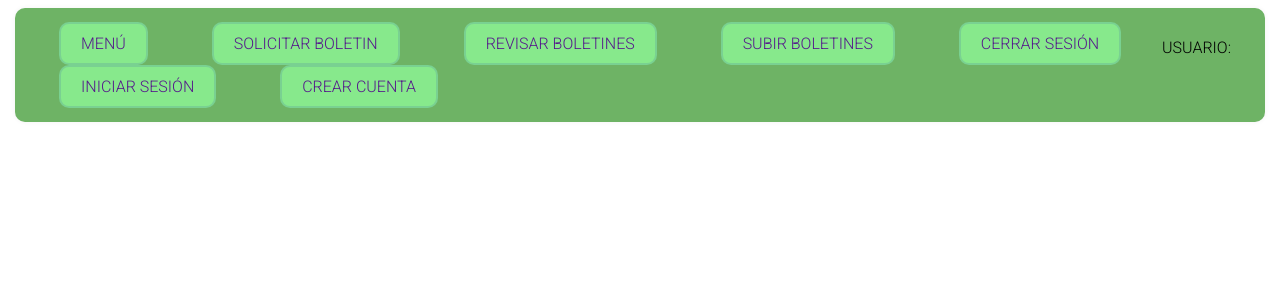
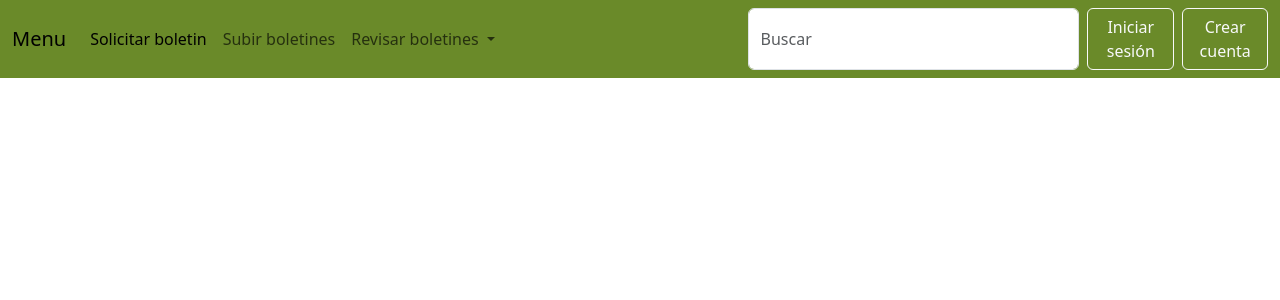
Before and after one commit to Mappo1562/GRUPO21-2025-PROYINF, a Django app: page /index/ in a window 1280 px wide. Shown: the top 300 px of the page. Run offline with Django 5.2, Linux system fonts and the light colour scheme.

Commit message:
actualizacion

```diff
--- a/proyecto/proyectogrupo08/proyectogrupo08/forms.py
+++ b/Proyecto/proyectogrupo08/forms.py
@@ -2,11 +2,16 @@ from django import forms
 from django.contrib.auth.forms import UserCreationForm
 from django.contrib.auth.models import User
 
+class RegistroForm(UserCreationForm):
+    class Meta:
+        model = User
+        fields = ['username', 'password1', 'password2']
 
 class NewRegister(UserCreationForm):
     class Meta(UserCreationForm.Meta):
         model = User
         fields = ['username','password1','password2']
+
 
     def __init__(self,*args,**kwargs):
         super().__init__(*args, **kwargs)
--- a/proyecto/proyectogrupo08/proyectogrupo08/settings.py
+++ b/Proyecto/proyectogrupo08/settings.py
@@ -125,3 +125,5 @@ STATIC_URL = 'static/'
 # https://docs.djangoproject.com/en/5.1/ref/settings/#default-auto-field
 
 DEFAULT_AUTO_FIELD = 'django.db.models.BigAutoField'
+
+LOGIN_REDIRECT_URL = 'index'
--- /dev/null
+++ b/Proyecto/proyectogrupo08/templates/barra.html
@@ -0,0 +1,109 @@
+{% load static %}
+<!DOCTYPE html>
+<html lang="es">
+    <head>
+        <meta charset="UTF-8">
+        <meta name="viewport" content="width=device-width, initial-scale=1.0">
+        <title>Mi Página</title>
+
+        <!-- Bootstrap CSS -->
+        <link href="https://cdn.jsdelivr.net/npm/bootstrap@5.3.0/dist/css/bootstrap.min.css" rel="stylesheet">
+
+        <!-- Google Fonts -->
+        <link href="https://fonts.googleapis.com/css2?family=Roboto:wght@300&display=swap" rel="stylesheet">
+
+        <style>
+            :root {
+            --primary-color: #49631c;
+            --secondary-color: #c7c2ab;
+            --text-color: #000000;
+            --hover-color: #ffffff;
+            --menu-bg: #6a8a29;
+            }
+            * {
+                text-decoration: none;
+            }
+            .p1 {
+                font-family: 'Roboto', sans-serif;
+            }
+            #barra {
+                display: flex;
+                justify-content: space-between;
+                align-items: center;
+                margin: 7px;
+                padding: 14px;
+                list-style: none;
+                text-transform: uppercase;
+                background: #49631c;
+                border-radius: 10px;
+                box-shadow: 0 0 5px 0 #f2f2f2;
+                color: #f2f2f2;
+            }
+            .menu-items {
+                display: flex;
+                gap: 30px;
+            }
+            .auth-items {
+                display: flex;
+                gap: 30px;
+            }
+            a:hover {
+                color: var(--hover-color);
+            }
+        </style>
+    </head>
+
+    <body>
+        <!-- Bootstrap Navbar -->
+        <nav class="navbar navbar-expand-lg" style="background-color: var(--menu-bg);">
+            <div class="container-fluid">
+                <a class="navbar-brand" href="#">Menu</a>
+                <button class="navbar-toggler" type="button" data-bs-toggle="collapse" data-bs-target="#navbarSupportedContent" aria-controls="navbarSupportedContent" aria-expanded="false" aria-label="Toggle navigation">
+                    <span class="navbar-toggler-icon"></span>
+                </button>
+                <div class="collapse navbar-collapse" id="navbarSupportedContent">
+                    <ul class="navbar-nav me-auto mb-2 mb-lg-0">
+                        <li class="nav-item">
+                            <a class="nav-link active " aria-current="page" href="#">Solicitar boletin</a>
+                        </li>
+                        <li class="nav-item">
+                            <a class="nav-link " href="#">Subir boletines</a>
+                        </li>
+                        <li class="nav-item dropdown">
+                            <a class="nav-link dropdown-toggle " href="#" role="button" data-bs-toggle="dropdown" aria-expanded="false">
+                                Revisar boletines
+                            </a>
+                            <ul class="dropdown-menu">
+                                <li><a class="dropdown-item" href="#">Action</a></li>
+                                <li><a class="dropdown-item" href="#">Another action</a></li>
+                                <li><hr class="dropdown-divider"></li>
+                                <li><a class="dropdown-item" href="#">Something else here</a></li>
+                            </ul>
+                        </li>
+                    </ul>
+                    <form class="d-flex" role="search">
+                        <input class="form-control me-2" type="search" placeholder="Buscar" aria-label="Buscar">
+                        {% if user.is_authenticated %}
+                            <p id="usuario" class="p1 me-3">Usuario: <b>{{ user.username }}</b></p>
+                            <a href="{% url 'logout' %}" class="btn btn-outline">Cerrar sesión</a>
+                        {% else %}
+                            <a href="{% url 'login' %}" class="btn btn-outline-light me-2">Iniciar sesión</a>
+                            <a href="{% url 'Register' %}" class="btn btn-outline-light">Crear cuenta</a>
+                        {% endif %}
+                    </form>
+                </div>
+            </div>
+        </nav>
+
+        {% if messages %}
+            <ul>
+                {% for message in messages %}
+                    <li>{{ message }}</li>
+                {% endfor %}
+            </ul>
+        {% endif %}
+
+        <!-- Bootstrap JS -->
+        <script src="https://cdn.jsdelivr.net/npm/bootstrap@5.3.0/dist/js/bootstrap.bundle.min.js"></script>
+    </body>
+</html>
--- a/proyecto/proyectogrupo08/proyectogrupo08/templates/barra.html
+++ b/Proyecto/proyectogrupo08/templates/login.html
@@ -30,6 +30,7 @@
                 border:2px solid rgba(3, 0, 187, 0.1);
                 padding: 10px 20px;
                 border-radius: 10px;
+                font-family: 'Roboto', sans-serif;
             }
             .salchipapa:hover{
                 border: solid white;
--- a/proyecto/proyectogrupo08/proyectogrupo08/urls.py
+++ b/Proyecto/proyectogrupo08/urls.py
@@ -16,7 +16,7 @@ Including another URLconf
 """
 from django.contrib import admin
 from django.urls import path
-from proyectogrupo08.views import hola,index
+from proyectogrupo08.views import hola,index,registro_view
 from django.contrib.auth.views import LoginView,LogoutView
 from . import views
 
@@ -24,5 +24,8 @@ urlpatterns = [
     path('admin/', admin.site.urls),
     path('saludo/', hola, name="saludo"),
     path('index/',index, name="index"),
+    path('Register/',registro_view, name="Register"),
+    path('logout/', LogoutView.as_view(next_page='index'), name='logout'),
+    path('login/', LoginView.as_view(template_name='login.html'), name='login'),
 
 ]
--- /dev/null
+++ b/Proyecto/proyectogrupo08/views.py
@@ -0,0 +1,50 @@
+from django.http import HttpResponse
+from django.shortcuts import render, redirect
+from django.contrib.auth import login as auth_login , logout
+from .forms import NewRegister, RegistroForm
+from django.contrib.auth.models import User
+from django.core.exceptions import ValidationError
+from django.contrib import messages
+
+def hola(request):
+    return HttpResponse("HOLA MUNDO!")
+
+def index(request):
+    return render(request,'index.html')
+
+def registro_view(request):
+    if request.method == 'POST':
+        username = request.POST['username']
+        password = request.POST['password']
+        confirm_password = request.POST['confirm_password']
+
+        if password != confirm_password:
+            # Manejar el error de contraseñas no coincidentes
+            error_message = "Las contraseñas no coinciden."
+            return render(request, 'Register.html', {'error_message': error_message})
+
+        # Guardar el usuario
+        usuario = User.objects.create_user(username=username, password=password)
+
+        auth_login(request, usuario)  # Autenticar al usuario automáticamente
+
+        return redirect('index')  # Redirigir a la página de inicio
+
+    return render(request, 'Register.html')
+
+def logout_view(request):
+    logout(request)
+    messages.success(request, 'Has cerrado sesión correctamente.')
+    return redirect('index')
+
+def login(request):
+    if request.method == "POST":
+        form = NewRegister(request.POST)
+        if form.is_valid():
+            form.save()
+            return redirect('login')
+        else:
+            form = NewRegister()
+
+
+    return render(request,'registration/register.html',{'form':NewRegister})
--- a/proyecto/proyectogrupo08/proyectogrupo08/views.py
+++ /dev/null
@@ -1,20 +0,0 @@
-from django.http import HttpResponse
-from django.shortcuts import render, redirect
-from .forms import NewRegister
-
-def hola(request):
-    return HttpResponse("HOLA MUNDO!")
-
-def index(request):
-    return render(request,'index.html')
-
-def registerView(request):
-    if request.method == "POST":
-        form = NewRegister(request.POST)
-        if form.is_valid():
-            form.save()
-            return redirect('login')
-        else:
-            form = NewRegister()
-
-    return render(request,'registration/register.html',{'form':NewRegister})
```
Also changed, not shown: other parts of Proyecto/proyectogrupo08/templates/login.html (+23 -18 lines), Proyecto/proyectogrupo08/templates/Register.html (added, +82 -0 lines), Proyecto/db.sqlite3 (added), Proyecto/manage.py (renamed from proyecto/proyectogrupo08/manage.py), Proyecto/proyectogrupo08/__init__.py (added), Proyecto/proyectogrupo08/asgi.py (renamed from proyecto/proyectogrupo08/proyectogrupo08/asgi.py), Proyecto/proyectogrupo08/templates/index.html (renamed from proyecto/proyectogrupo08/proyectogrupo08/templates/index.html), Proyecto/proyectogrupo08/wsgi.py (renamed from proyecto/proyectogrupo08/proyectogrupo08/wsgi.py), proyecto/proyectogrupo08/db.sqlite3 (deleted).
